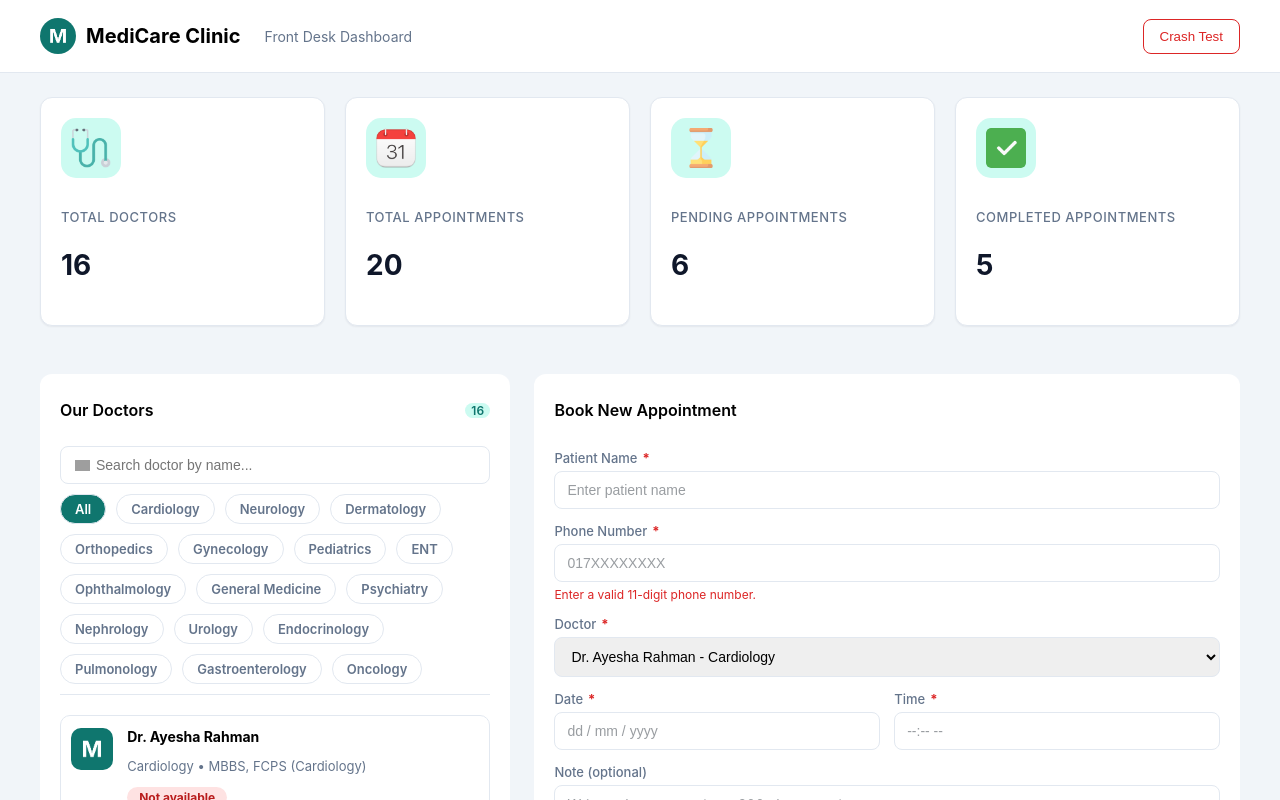
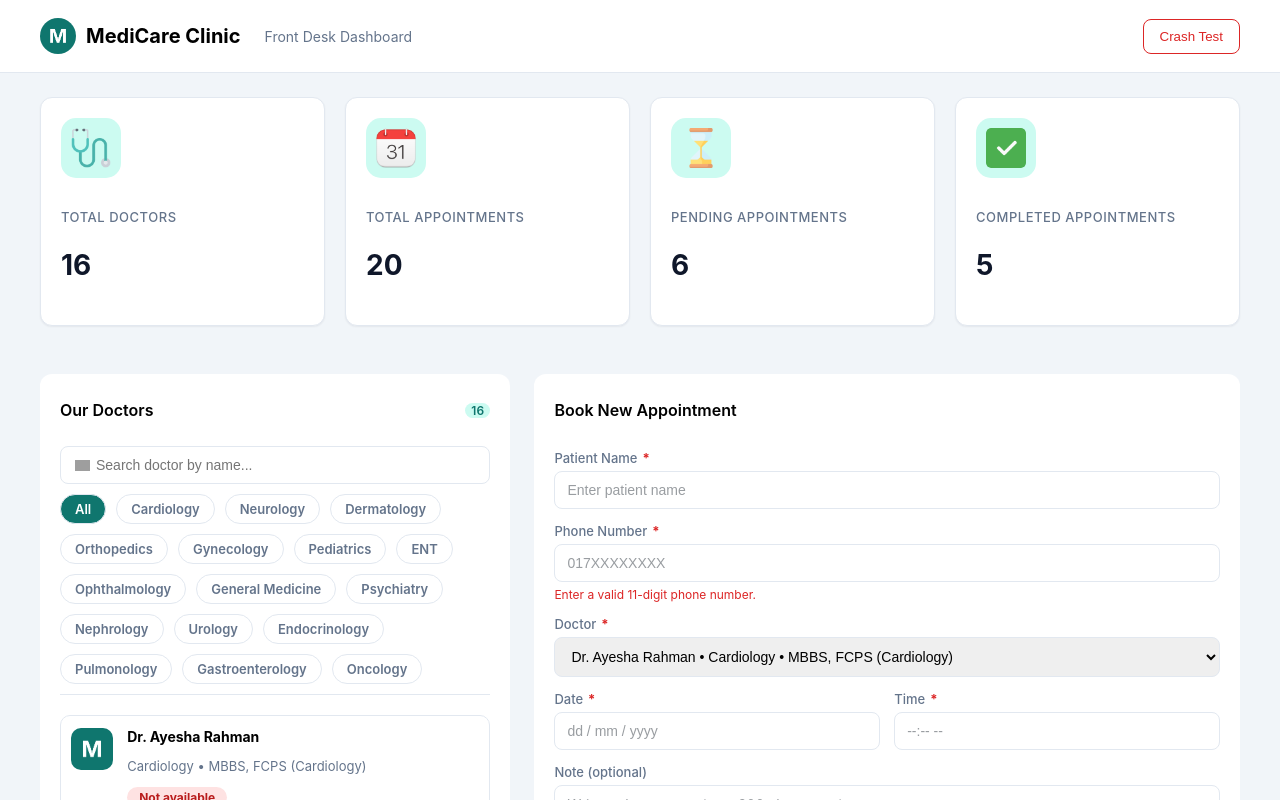
Before and after one commit to Kh-Tanjim-Ashraf/React-Defined, a React (Vite) app in the folder 4-hospital-appointment-dashboard-ui/medicare-dashboard/: page / in a window 1280 px wide. Shown: the top 800 px of the page. Built offline with nearby package versions, Linux system fonts and the light colour scheme; grey boxes are pictures that could not be loaded.

Commit message:
F4: Dynamically loaded the doctors list into the select tag of `AppointmentForm` component

```diff
--- a/4-hospital-appointment-dashboard-ui/medicare-dashboard/src/components/appointments/AppointmentForm.jsx
+++ b/4-hospital-appointment-dashboard-ui/medicare-dashboard/src/components/appointments/AppointmentForm.jsx
@@ -1,7 +1,7 @@
 import Button from "../ui/Button";
 import { useState } from "react";
 
-export default function AppointmentForm() {
+export default function AppointmentForm({ doctors }) {
   const [dateInputType, setDateInputType] = useState("text");
   const [timeInputType, setTimeInputType] = useState("text");
 
@@ -41,11 +41,11 @@ export default function AppointmentForm() {
           <span>Doctor</span>
         </label>
         <select id="doctor" name="doctor" required>
-          <option value="1">Dr. Ayesha Rahman - Cardiology</option>
-          <option value="1">Dr. Ayesha Rahman - Cardiology</option>
-          <option value="1">Dr. Ayesha Rahman - Cardiology</option>
-          <option value="1">Dr. Ayesha Rahman - Cardiology</option>
-          <option value="1">Dr. Ayesha Rahman - Cardiology</option>
+          {doctors.map((doctor) => (
+            <option key={doctor.id} value={doctor.id}>
+              {doctor.name} • {doctor.department} • {doctor.specialization}
+            </option>
+          ))}
         </select>
       </form-group>
 
--- a/4-hospital-appointment-dashboard-ui/medicare-dashboard/src/components/layout/MainGrid.jsx
+++ b/4-hospital-appointment-dashboard-ui/medicare-dashboard/src/components/layout/MainGrid.jsx
@@ -11,7 +11,7 @@ export default function MainGrid({ doctors, appointments }) {
       </div>
       {/* Appointment Form & List Container */}
       <div className="main-grid-right-container">
-        <AppointmentForm />
+        <AppointmentForm doctors={doctors} />
         <AppointmentList />
       </div>
     </div>
```
